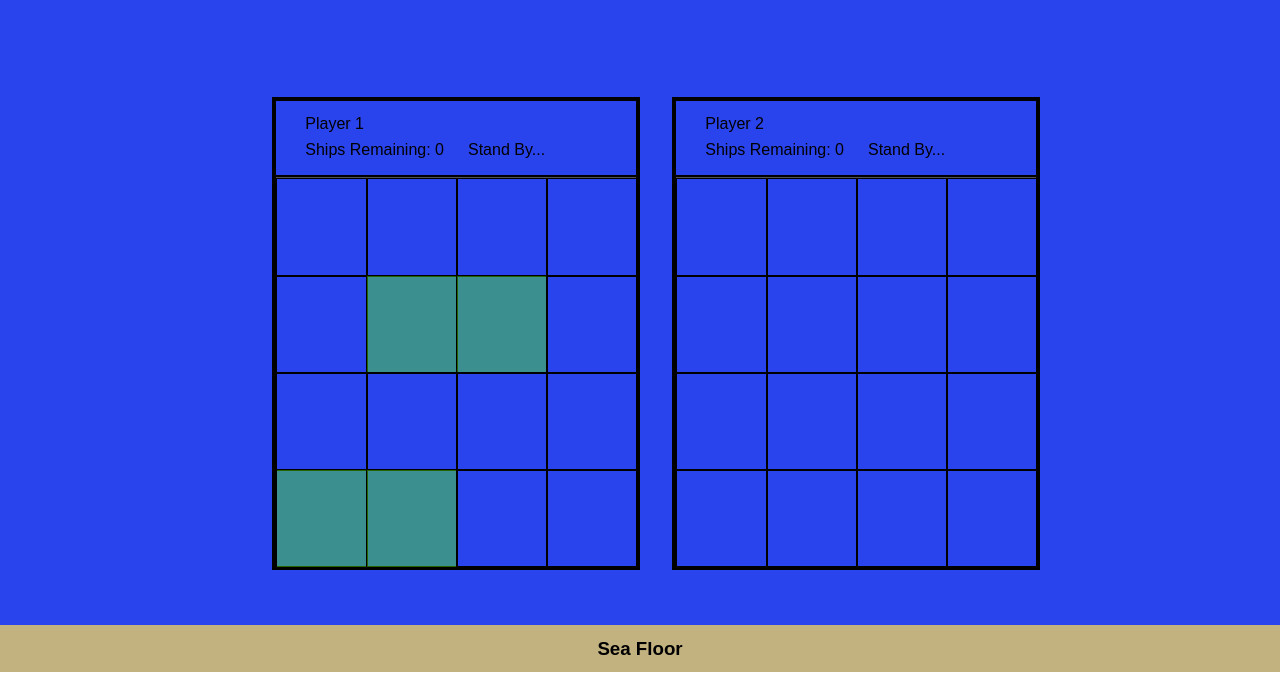
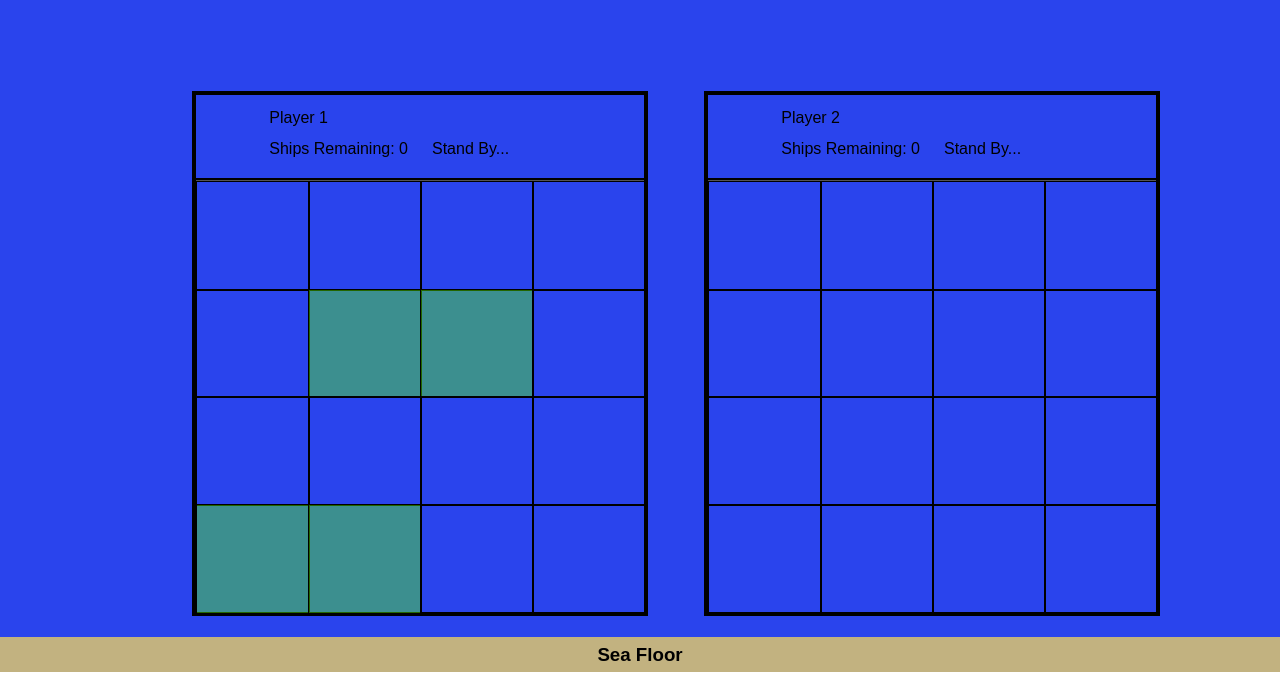
Before and after one commit to CameronTheDeveloper/ship-fight, a website built with webpack: page dist/index.html in a window 1280 px wide. Shown: the part 120-800 px from the top of the page. Built offline with nearby package versions, Linux system fonts and the light colour scheme.

Commit message:
Edit content.css board spacing and font size

```diff
--- a/src/styles/content.css
+++ b/src/styles/content.css
@@ -21,8 +21,9 @@
     display: grid;
     grid-template-columns: 1fr 1fr;
     place-content: center;
-    height: 30em;
-    width: 50em;
+    height: 40em;
+    width: 60em;
+    gap: 4em;
 }
 
 .board {
@@ -30,8 +31,8 @@
     grid-template-rows: 1fr 5fr;
     border: 4px solid black;
     margin: 2rem;
-    height: 90%;
-    width: 90%;
+    height: 100%;
+    width: 100%;
 }
 
 .board.winner {
@@ -46,7 +47,8 @@
     display: grid;
     grid-template-rows: 1fr 1fr;
     place-content: center;
-    padding: .7rem;
+    padding: .7em;
+    /* font-size: 2em; */
 }
 
 .player-name {
```
